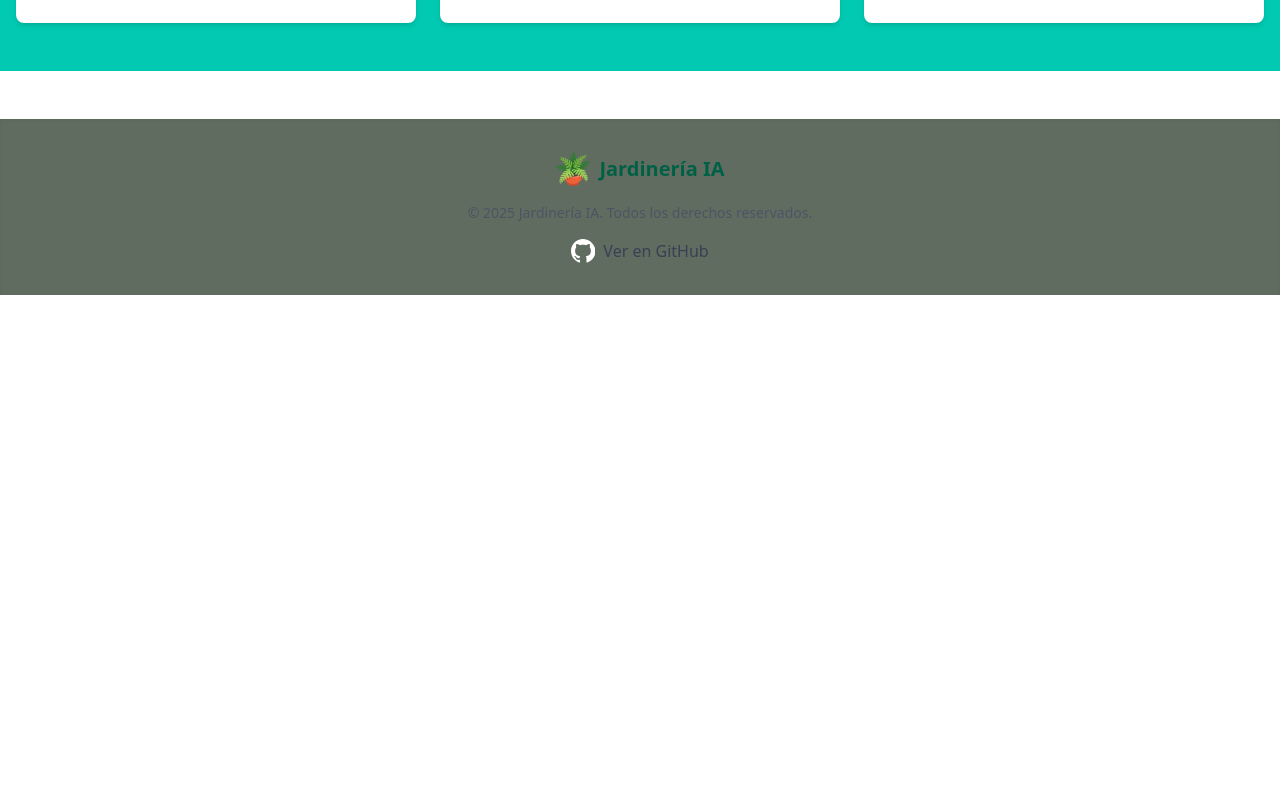
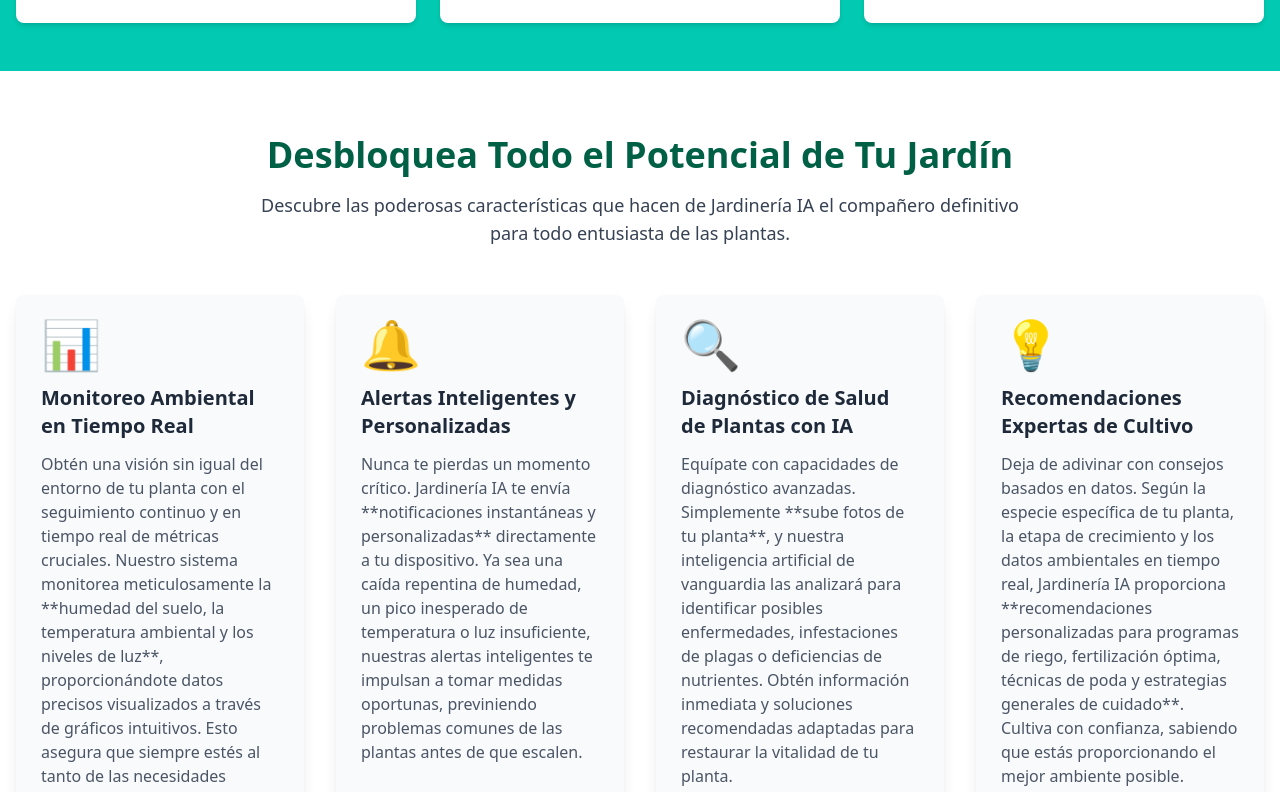
Before and after one commit to edwinscb/jardineriaIA, a React (Vite) app in the folder src/frontend/: page / in a window 1280 px wide. Shown: the part 1800-2592 px from the top of the page. Before the commit the page ends 2095 px from the top, so only its background shows below. Built offline with nearby package versions, Linux system fonts and the light colour scheme.

Commit message:
Add Component FeaturesSection

```diff
--- a/src/frontend/src/App.jsx
+++ b/src/frontend/src/App.jsx
@@ -3,6 +3,7 @@ import { MetricsChart } from "./components/MetricsChart"
 import { CurrentValues } from "./components/CurrentValues"
 import { Footer } from "./components/Footer"
 import { NavBar } from "./components/NavBar"
+import { FeaturesSection } from "./components/FeaturesSection"
 function App() {
 
   return (
@@ -11,6 +12,7 @@ function App() {
       <Banner/>
       <CurrentValues />
       <MetricsChart />
+      <FeaturesSection />
       <Footer />
     </div>
   )
--- a/src/frontend/src/components/Banner.jsx
+++ b/src/frontend/src/components/Banner.jsx
@@ -24,7 +24,7 @@ export const Banner = () => {
   const { currentLang } = useLanguage();
 
   return (
-    <section id="home" className="relative bg-emerald-50 dark:bg-gray-800 overflow-hidden">
+    <section id="home" className="relative bg-[#135611] overflow-hidden">
       <div className="container mx-auto px-4 py-20 md:py-32 lg:py-40 flex items-center justify-between md:flex-row flex-col-reverse">
         <div className="text-center md:text-left md:w-1/2 lg:w-5/12 relative z-10">
           <h1 className="text-4xl sm:text-5xl lg:text-6xl font-extrabold text-emerald-800 dark:text-emerald-300 mb-6 leading-tight">
--- a/src/frontend/src/components/CurrentValues.jsx
+++ b/src/frontend/src/components/CurrentValues.jsx
@@ -67,7 +67,7 @@ export const CurrentValues = () => {
   ];
 
   return (
-    <section id="current-values" className="py-12 bg-[#118209]">
+    <section id="current-values" className="py-12 bg-[#92B690]">
       <div className="container mx-auto px-4 mt-8">
         <h2 className="text-3xl font-bold text-center text-[#efefef] mb-8">
           {TRANSLATIONS[currentLang].currentMetricsTitle}
--- /dev/null
+++ b/src/frontend/src/components/FeaturesSection.jsx
@@ -0,0 +1,124 @@
+import { useLanguage } from '../context/LanguageContext.jsx';
+
+const IconRealTime = '📊';
+const IconAlerts = '🔔';
+const IconDiagnosis = '🔍';
+const IconTips = '💡';
+const IconAutomation = '⚙️';
+const IconCommunity = '🤝';
+
+const LANGUAGES = {
+  EN: 'en',
+  ES: 'es'
+};
+
+const TRANSLATIONS = {
+  [LANGUAGES.EN]: {
+    featuresTitle: "Unlock Your Garden's Full Potential",
+    featuresSubtitle: "Discover the powerful features that make Jardinería IA the ultimate companion for every plant enthusiast.",
+
+    feature1Title: "Real-time Environmental Monitoring",
+    feature1Desc: "Gain unparalleled insight into your plant's environment with continuous, real-time tracking of crucial metrics. Our system meticulously monitors **soil humidity, ambient temperature, and light levels**, providing you with accurate data points visualized through intuitive graphs. This ensures you're always aware of your plant's immediate needs.",
+
+    feature2Title: "Intelligent & Personalized Alerts",
+    feature2Desc: "Never miss a critical moment. Jardinería IA sends you **instant, personalized notifications** directly to your device. Whether it's a sudden drop in humidity, an unexpected temperature spike, or insufficient light, our smart alerts prompt you to take timely action, preventing common plant issues before they escalate.",
+
+    feature3Title: "AI-Powered Plant Health Diagnostics",
+    feature3Desc: "Empower yourself with advanced diagnostic capabilities. Simply **upload photos of your plant**, and our cutting-edge AI will analyze them to identify potential diseases, pest infestations, or nutrient deficiencies. Get immediate, actionable insights and recommended solutions tailored to restore your plant's vitality.",
+
+    feature4Title: "Expert Cultivation Recommendations",
+    feature4Desc: "Move beyond guesswork with data-driven advice. Based on your plant's specific species, growth stage, and real-time environmental data, Jardinería IA provides **tailored recommendations for watering schedules, optimal fertilization, pruning techniques, and overall care strategies**. Cultivate with confidence, knowing you're providing the best possible environment.",
+
+    feature5Title: "Growth Tracking & History (Future)",
+    feature5Desc: "Monitor your plant's progress over time. View historical data, track growth patterns, and analyze trends to understand long-term health and make informed decisions for future cultivation cycles.", // Ejemplo de futura característica
+
+    feature6Title: "Community & Sharing (Future)",
+    feature6Desc: "Connect with a vibrant community of plant lovers. Share your gardening successes, seek advice, and discover new tips and tricks from experienced enthusiasts worldwide." // Ejemplo de futura característica
+  },
+  [LANGUAGES.ES]: {
+    featuresTitle: "Desbloquea Todo el Potencial de Tu Jardín",
+    featuresSubtitle: "Descubre las poderosas características que hacen de Jardinería IA el compañero definitivo para todo entusiasta de las plantas.",
+
+    feature1Title: "Monitoreo Ambiental en Tiempo Real",
+    feature1Desc: "Obtén una visión sin igual del entorno de tu planta con el seguimiento continuo y en tiempo real de métricas cruciales. Nuestro sistema monitorea meticulosamente la **humedad del suelo, la temperatura ambiental y los niveles de luz**, proporcionándote datos precisos visualizados a través de gráficos intuitivos. Esto asegura que siempre estés al tanto de las necesidades inmediatas de tu planta.",
+
+    feature2Title: "Alertas Inteligentes y Personalizadas",
+    feature2Desc: "Nunca te pierdas un momento crítico. Jardinería IA te envía **notificaciones instantáneas y personalizadas** directamente a tu dispositivo. Ya sea una caída repentina de humedad, un pico inesperado de temperatura o luz insuficiente, nuestras alertas inteligentes te impulsan a tomar medidas oportunas, previniendo problemas comunes de las plantas antes de que escalen.",
+
+    feature3Title: "Diagnóstico de Salud de Plantas con IA",
+    feature3Desc: "Equípate con capacidades de diagnóstico avanzadas. Simplemente **sube fotos de tu planta**, y nuestra inteligencia artificial de vanguardia las analizará para identificar posibles enfermedades, infestaciones de plagas o deficiencias de nutrientes. Obtén información inmediata y soluciones recomendadas adaptadas para restaurar la vitalidad de tu planta.",
+
+    feature4Title: "Recomendaciones Expertas de Cultivo",
+    feature4Desc: "Deja de adivinar con consejos basados en datos. Según la especie específica de tu planta, la etapa de crecimiento y los datos ambientales en tiempo real, Jardinería IA proporciona **recomendaciones personalizadas para programas de riego, fertilización óptima, técnicas de poda y estrategias generales de cuidado**. Cultiva con confianza, sabiendo que estás proporcionando el mejor ambiente posible.",
+
+    feature5Title: "Seguimiento y Historial de Crecimiento (Futuro)",
+    feature5Desc: "Monitorea el progreso de tu planta a lo largo del tiempo. Visualiza datos históricos, rastrea patrones de crecimiento y analiza tendencias para comprender la salud a largo plazo y tomar decisiones informadas para futuros ciclos de cultivo.", // Ejemplo de futura característica
+
+    feature6Title: "Comunidad y Compartir (Futuro)",
+    feature6Desc: "Conéctate con una vibrante comunidad de amantes de las plantas. Comparte tus éxitos de jardinería, busca consejos y descubre nuevos trucos y tips de entusiastas experimentados de todo el mundo." // Ejemplo de futura característica
+  }
+};
+
+export const FeaturesSection = () => {
+  const { currentLang } = useLanguage();
+
+  const features = [
+    {
+      id: 'real-time',
+      icon: IconRealTime,
+      title: TRANSLATIONS[currentLang].feature1Title,
+      description: TRANSLATIONS[currentLang].feature1Desc
+    },
+    {
+      id: 'alerts',
+      icon: IconAlerts,
+      title: TRANSLATIONS[currentLang].feature2Title,
+      description: TRANSLATIONS[currentLang].feature2Desc
+    },
+    {
+      id: 'diagnosis',
+      icon: IconDiagnosis,
+      title: TRANSLATIONS[currentLang].feature3Title,
+      description: TRANSLATIONS[currentLang].feature3Desc
+    },
+    {
+      id: 'tips',
+      icon: IconTips,
+      title: TRANSLATIONS[currentLang].feature4Title,
+      description: TRANSLATIONS[currentLang].feature4Desc
+    },
+
+  ];
+
+  return (
+    <section id="features" className="py-16 bg-white dark:bg-gray-900">
+      <div className="container mx-auto px-4">
+        <h2 className="text-3xl sm:text-4xl font-bold text-center text-emerald-800 dark:text-emerald-400 mb-4">
+          {TRANSLATIONS[currentLang].featuresTitle}
+        </h2>
+        <p className="text-lg text-gray-700 dark:text-gray-300 text-center max-w-3xl mx-auto mb-12">
+          {TRANSLATIONS[currentLang].featuresSubtitle}
+        </p>
+
+        <div className="grid grid-cols-1 md:grid-cols-2 lg:grid-cols-2 xl:grid-cols-4 gap-8">
+          {features.map((feature) => (
+            <div
+              key={feature.id}
+              className="bg-gray-50 dark:bg-gray-800 rounded-lg shadow-lg p-6 flex flex-col items-start text-left transition-transform hover:scale-105 duration-300 border border-transparent hover:border-emerald-500"
+            >
+              <div className="text-5xl text-emerald-600 dark:text-emerald-400 mb-4">
+                {feature.icon}
+              </div>
+              <h3 className="text-xl font-semibold text-gray-800 dark:text-white mb-3">
+                {feature.title}
+              </h3>
+              <p className="text-gray-600 dark:text-gray-300">
+                {feature.description}
+              </p>
+            </div>
+          ))}
+        </div>
+      </div>
+    </section>
+  );
+};
```
